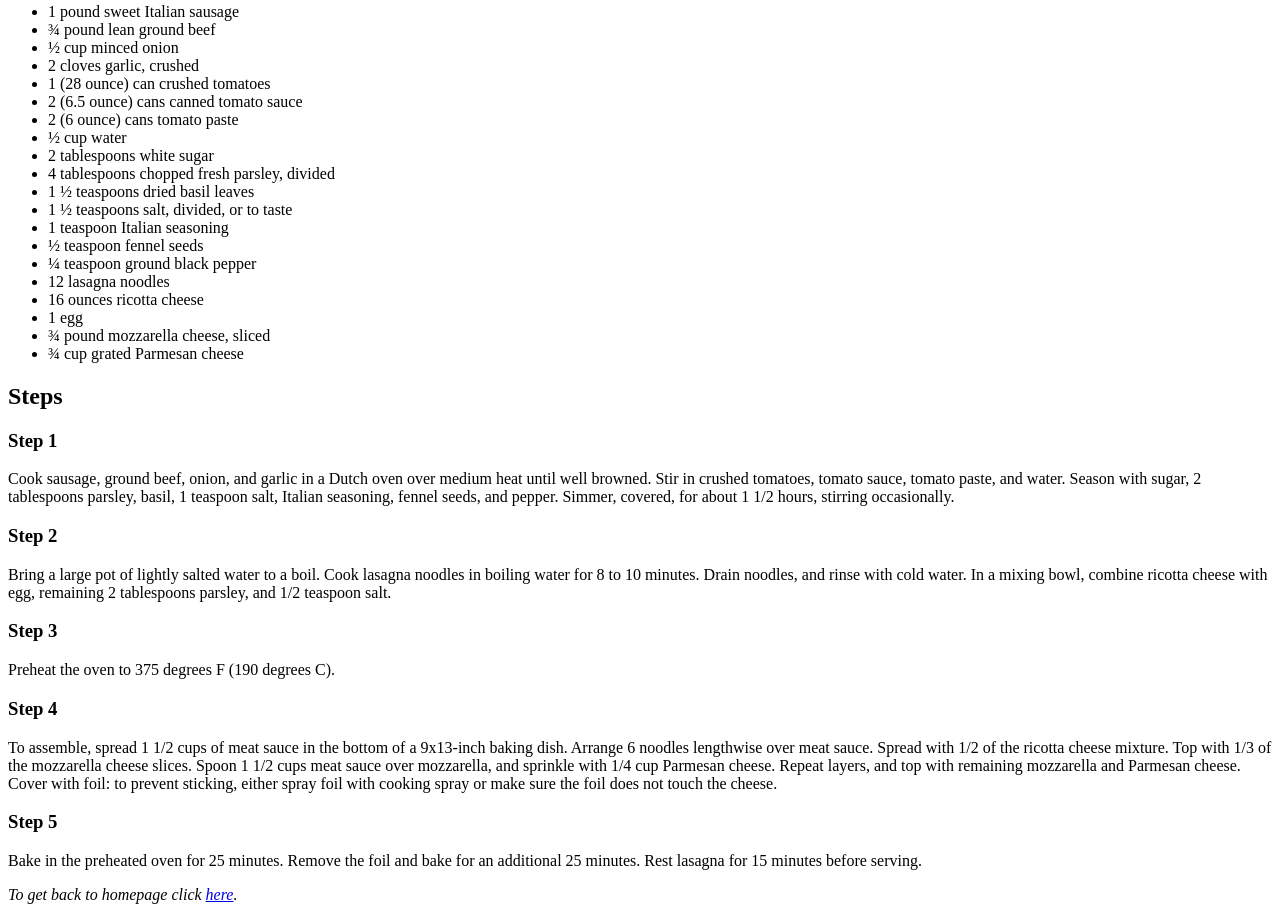
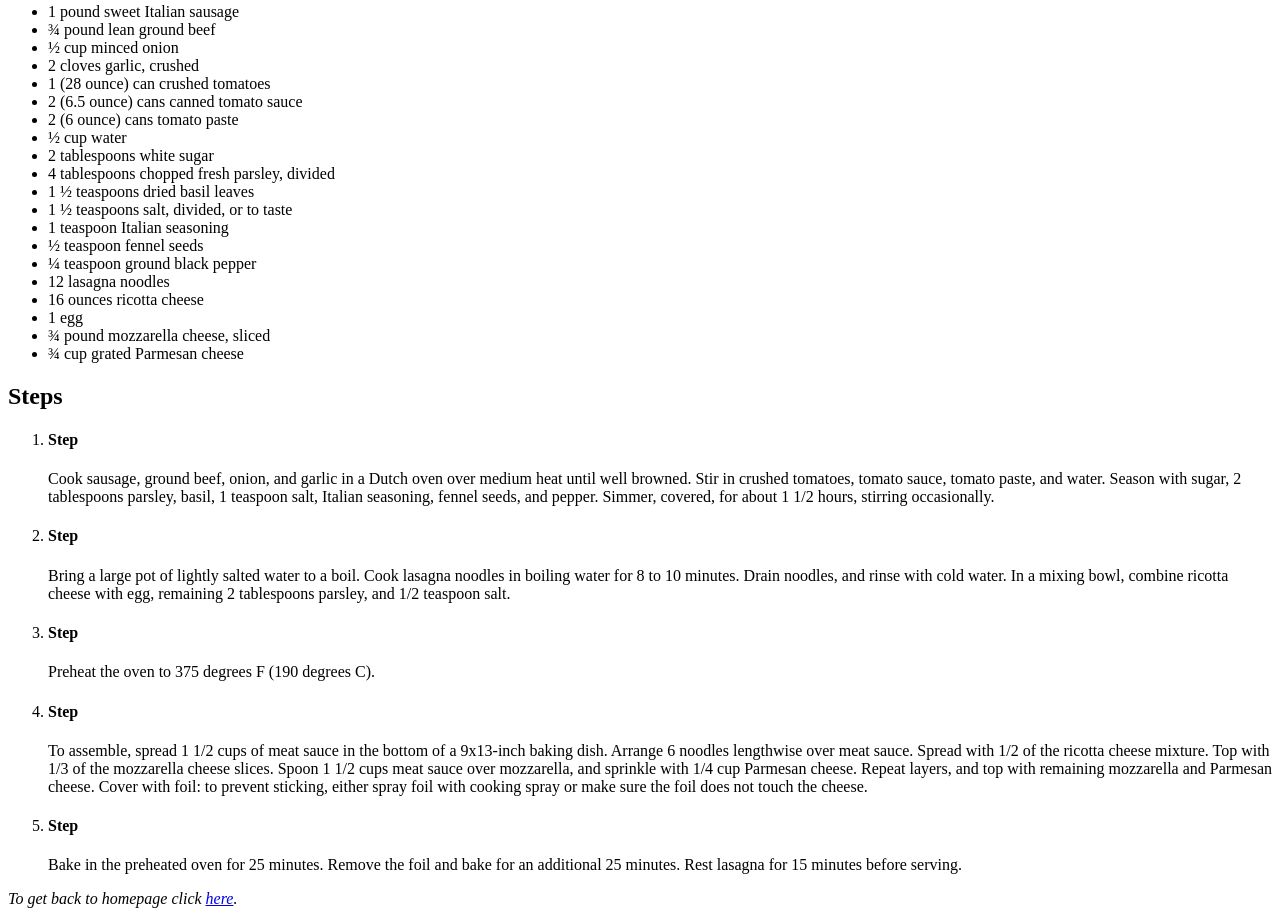
Before and after one commit to f0xy3u/odin-recipes, a plain HTML site: page recipes/lasagna.html in a window 1280 px wide. Shown: the part 1004-1928 px from the top of the page. Drawn offline with Linux system fonts and the light colour scheme.

Commit message:
Repaired Lasagna typos and fixed ol

```diff
--- a/recipes/lasagna.html
+++ b/recipes/lasagna.html
@@ -54,7 +54,8 @@
         </ul>
     </p>
     <h2>Steps</h2>
-    <h3>Step 1</h3>
+    <ol>
+        <li><h4>Step</h></li>
             <p>Cook sausage, ground beef, onion, and garlic in a
              Dutch oven over medium heat until well browned.
              Stir in crushed tomatoes, tomato sauce, tomato
@@ -63,16 +64,16 @@
              Italian seasoning, fennel seeds, and pepper.
              Simmer, covered, for about 1 1/2 hours, stirring
              occasionally.</p>
-     <h3>Step 2</h3>
+        <li><h4>Step</h></li>
              <p>Bring a large pot of lightly salted water to a boil.
              Cook lasagna noodles in boiling water for 8 to 10
              minutes. Drain noodles, and rinse with cold water.
              In a mixing bowl, combine ricotta cheese with egg,
              remaining 2 tablespoons parsley, and 1/2 teaspoon
              salt.</p>
-     <h3>Step 3</h3>
+        <li><h4>Step</h></li>
              <p>Preheat the oven to 375 degrees F (190 degrees C).</p>
-     <h3>Step 4</h3>
+        <li><h4>Step</h></li>
              <p>To assemble, spread 1 1/2 cups of meat sauce in
              the bottom of a 9x13-inch baking dish. Arrange 6
              noodles lengthwise over meat sauce. Spread with 1/2
@@ -83,10 +84,11 @@
              mozzarella and Parmesan cheese. Cover with foil: to
              prevent sticking, either spray foil with cooking
              spray or make sure the foil does not touch the cheese.</p>
-     <h3>Step 5</h3>
+        <li><h4>Step</h></li>
              <p>Bake in the preheated oven for 25 minutes. Remove
              the foil and bake for an additional 25 minutes. Rest
              lasagna for 15 minutes before serving.</p>
+    </ol>
 
      <p><em>To get back to homepage click <a href="../index.html">here</a>.</em></p>
 </body>
```
Lines whose indentation alone changed are shown as unchanged.
